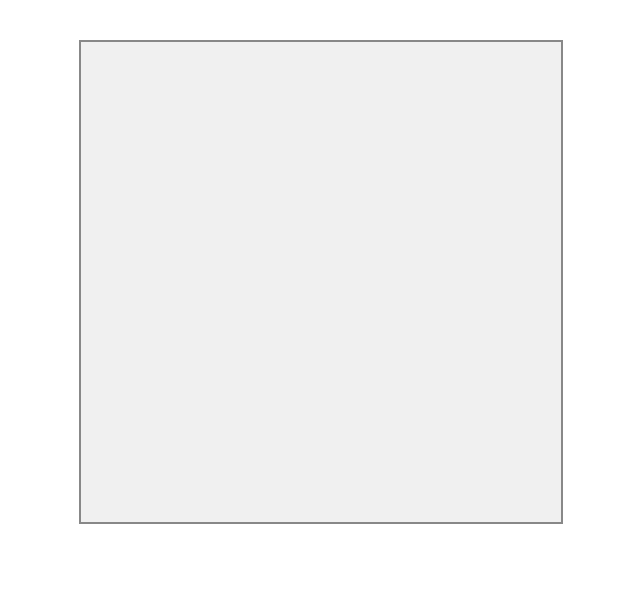
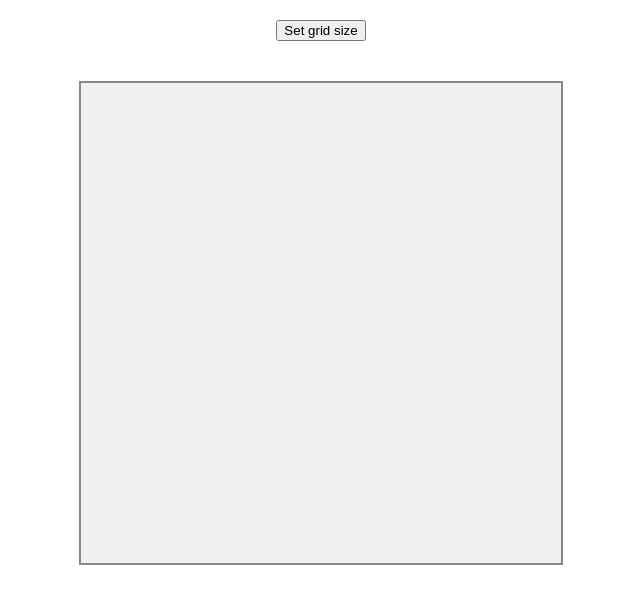
Before and after one commit to 1256639/etch-a-sketch, a plain HTML site: page etch.html in a window 1280 px wide. Shown: the whole page, without its empty margins (319-959 px from the left). Drawn offline with Linux system fonts and the light colour scheme.

Commit message:
Resize option added

```diff
--- a/etch.html
+++ b/etch.html
@@ -8,6 +8,9 @@
     <script src="etch.js" defer></script>
 </head>
 <body>
+    <div class="top-center">
+        <button id="resizeBtn">Set grid size</button>
+    </div>
     <div id="container"></div>
 </body>
 </html>
--- a/etch.js
+++ b/etch.js
@@ -1,12 +1,38 @@
 const container = document.getElementById('container');
+const resizeBtn = document.getElementById('resizeBtn');
+const CONTAINER_SIZE = 480;
 
-for (let i = 0; i < 16 * 16; i++){
-    const square = document.createElement('div');
-    square.classList.add('square');
+function makeGrid(size){
+    while(container.firstChild){
+        container.removeChild(container.firstChild);
+    }
 
-    square.addEventListener('mouseover', function(){
-        square.style.backgroundColor = '#222';
-    });
+    container.style.display = 'flex';
+    container.style.flexWrap = 'wrap';
 
-    container.appendChild(square);
+    const squareSize = CONTAINER_SIZE / size;
+
+    for (let i = 0; i < size * size; i++){
+        const square = document.createElement('div');
+        square.classList.add('square');
+        square.style.width = squareSize + "px";
+        square.style.height = squareSize + "px";
+        square.addEventListener('mouseover', function(){
+            square.style.backgroundColor = '#222';
+        });
+        container.appendChild(square);
+    }
 }
+
+makeGrid(16);
+
+resizeBtn.addEventListener('click', function(){
+    let newSize = prompt("Enter a size between 1 and 100:", 16);
+    newSize = Number(newSize);
+
+    if (newSize >= 1 && newSize <= 100){
+        makeGrid(newSize);
+    } else {
+        alert("Please enter a number between 1 and 100.")
+    }
+});
--- a/styles.css
+++ b/styles.css
@@ -14,3 +14,11 @@
     border: 1px solide #eee;
     background: #f0f0f0;
 }
+
+.top-center {
+    width: 100%;
+    display: flex;
+    justify-content: center;
+    margin-top: 20px;
+    margin-bottom: 20px;
+}
```
